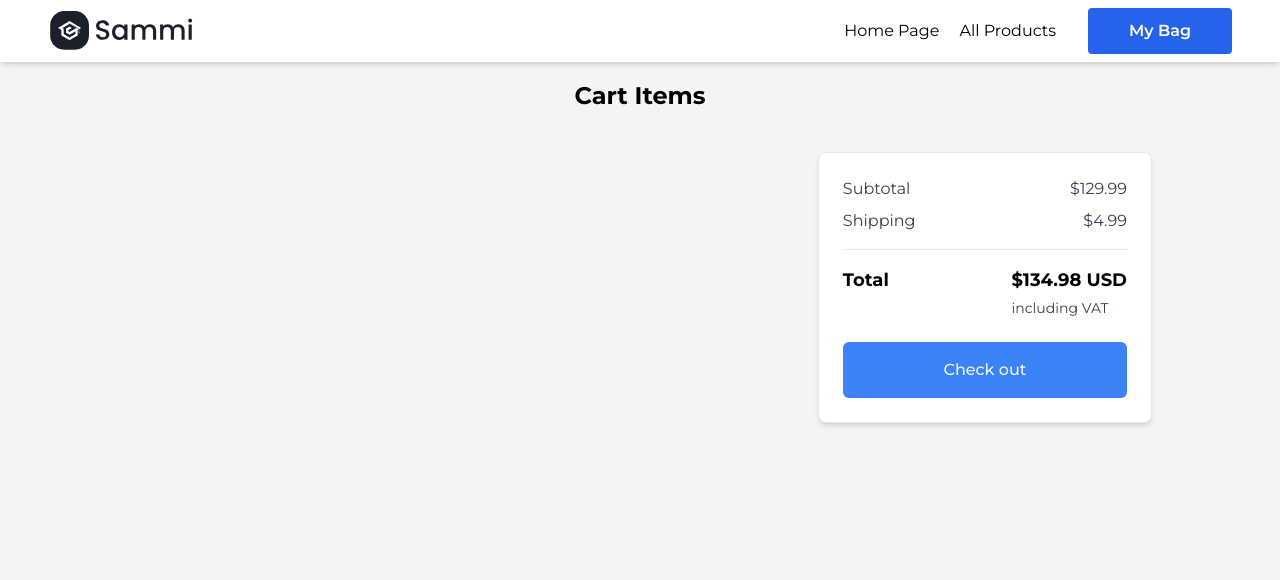
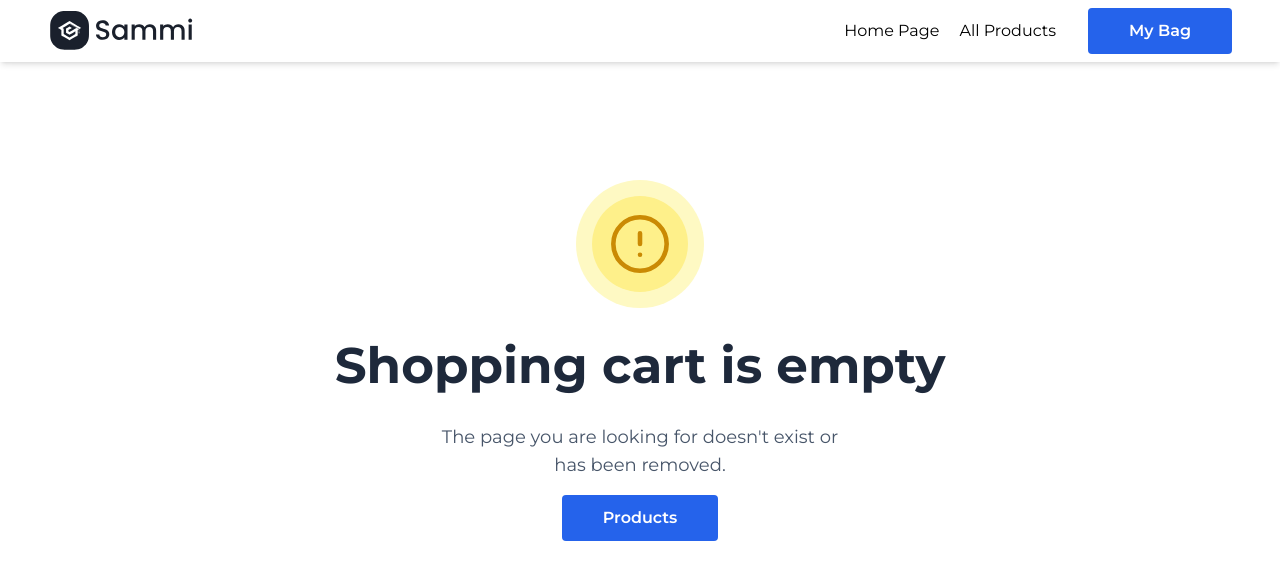
Before and after one commit to erkinovnurjon/clothes-shope, a Next.js app: page /shoppingcard in a window 1280 px wide. Shown: the top 580 px of the page. Built offline with nearby package versions, Linux system fonts and the light colour scheme.

Commit message:
add total price

```diff
--- a/src/app/shoppingcard/page.tsx
+++ b/src/app/shoppingcard/page.tsx
@@ -4,11 +4,13 @@
 import { ProductType } from '@/interfaces';
 import { StarIcon as StarIconOutline } from '@heroicons/react/24/outline';
 import { StarIcon } from '@heroicons/react/24/solid';
-import { useState } from 'react';
+import Link from 'next/link';
+import { useEffect, useState } from 'react';
 
 const ShoppingCart = () => {
+	const [total, setTotal] = useState<number>(0);
 	const [products, setProducts] = useState<ProductType[]>(
-		JSON.parse(localStorage.getItem('carts') || '[]')
+		JSON.parse(localStorage.getItem('carts') as string) || []
 	);
 
 	const removeProduct = (id: number) => {
@@ -25,13 +27,15 @@
 					quantity: product.quantity + 1,
 				};
 			}
+
 			return product;
 		});
+
 		localStorage.setItem('carts', JSON.stringify(updatedCart));
 		setProducts(updatedCart);
 	};
 
-	const handleDeclerement = (id: number) => {
+	const handleDecrement = (id: number) => {
 		const existProduct = products.find(product => product.id === id);
 
 		if (existProduct?.quantity === 1) {
@@ -44,6 +48,7 @@
 						quantity: product.quantity - 1,
 					};
 				}
+
 				return product;
 			});
 
@@ -52,7 +57,17 @@
 		}
 	};
 
+	useEffect(() => {
+		const total = products.reduce((acc, item) => {
+			return acc + item.price * item.quantity;
+		}, 0);
+
+		setTotal(total);
+	}, [products]);
+
 	return (
+		<>
+			{products.length ? (
 				<div className='h-screen bg-gray-100 pt-20'>
 					<h1 className='mb-10 text-center text-2xl font-bold'>
 						Cart Items
@@ -81,7 +96,9 @@
 													<div className='flex items-center ml-2 mr-6'>
 														{Array.from(
 															{
-														length: Math.floor(product.rating.rate),
+																length: Math.floor(
+																	product.rating.rate
+																),
 															},
 															(_, i) => (
 																<StarIcon
@@ -112,10 +129,11 @@
 										<div className='mt-4 flex justify-between sm:space-y-6 sm:mt-0 sm:block sm:space-x-6'>
 											<div className='flex items-center border-gray-100'>
 												<span
-											onClick={() => handleDeclerement(product.id)}
 													className='cursor-pointer rounded-l bg-gray-100 py-1 px-3.5 duration-100 hover:bg-blue-500 hover:text-blue-50'
+													onClick={() => handleDecrement(product.id)}
 												>
-											{' - '}
+													{' '}
+													-{' '}
 												</span>
 												<input
 													className='h-8 w-8 border bg-white text-center text-xs outline-none'
@@ -124,15 +142,18 @@
 													min='1'
 												/>
 												<span
+													className='cursor-pointer rounded-r bg-gray-100 py-1 px-3 duration-100 hover:bg-blue-500 hover:text-blue-50'
 													onClick={() => handleIncrement(product.id)}
-											className='cursor-pointer rounded-r bg-gray-100 py-1 px-3 duration-100 hover-bg-blue-500 hover-text-blue-50'
 												>
-											{' + '}
+													{' '}
+													+{' '}
 												</span>
 											</div>
 											<div className='flex items-center space-x-4'>
 												<p className='text-sm'>
-											{product.price.toLocaleString('en-US', {
+													{(
+														product.price * product.quantity
+													).toLocaleString('en-US', {
 														style: 'currency',
 														currency: 'usd',
 													})}
@@ -143,8 +164,8 @@
 													viewBox='0 0 24 24'
 													stroke-width='1.5'
 													stroke='currentColor'
+													className='h-5 w-5 cursor-pointer duration-150 hover:text-red-500'
 													onClick={() => removeProduct(product.id)}
-											className='h-5 w-5 cursor-pointer duration-150 hover:text-red-500'
 												>
 													<path
 														stroke-linecap='round'
@@ -161,26 +182,79 @@
 						<div className='mt-6 h-full rounded-lg border bg-white p-6 shadow-md md:mt-0 md:w-1/3'>
 							<div className='mb-2 flex justify-between'>
 								<p className='text-gray-700'>Subtotal</p>
-						<p className='text-gray-700'>$129.99</p>
+								<p className='text-gray-700'>
+									{total.toLocaleString('en-US', {
+										currency: 'usd',
+										style: 'currency',
+									})}
+								</p>
 							</div>
 							<div className='flex justify-between'>
 								<p className='text-gray-700'>Shipping</p>
-						<p className='text-gray-700'>$4.99</p>
+								<p className='text-gray-700'>
+									{(10).toLocaleString('en-US', {
+										currency: 'usd',
+										style: 'currency',
+									})}
+								</p>
 							</div>
 							<hr className='my-4' />
 							<div className='flex justify-between'>
 								<p className='text-lg font-bold'>Total</p>
 								<div className=''>
-							<p className='mb-1 text-lg font-bold'>$134.98 USD</p>
-							<p className='text-sm text-gray-700'>including VAT</p>
+									<p className='mb-1 text-lg font-bold'>
+										{(total + 10).toLocaleString('en-US', {
+											currency: 'usd',
+											style: 'currency',
+										})}
+									</p>
+									<p className='text-sm text-gray-700'>
+										including VAT
+									</p>
 								</div>
 							</div>
-					<button className='mt-6 w-full rounded-md bg-blue-500 py-4 font-medium text-blue-50 hover:bg-blue-600'>
+							<button className='mt-6 w-full rounded-md bg-blue-500 py-4 font-medium  text-blue-50 hover:bg-blue-600'>
 								Check out
 							</button>
 						</div>
 					</div>
 				</div>
+			) : (
+				<div className='flex h-[calc(100vh-80px)] items-center justify-center p-5 bg-white w-full'>
+					<div className='text-center'>
+						<div className='inline-flex rounded-full bg-yellow-100 p-4'>
+							<div className='rounded-full stroke-yellow-600 bg-yellow-200 p-4'>
+								<svg
+									className='w-16 h-16'
+									viewBox='0 0 28 28'
+									fill='none'
+									xmlns='http://www.w3.org/2000/svg'
+								>
+									<path
+										d='M14.0002 9.33337V14M14.0002 18.6667H14.0118M25.6668 14C25.6668 20.4434 20.4435 25.6667 14.0002 25.6667C7.55684 25.6667 2.3335 20.4434 2.3335 14C2.3335 7.55672 7.55684 2.33337 14.0002 2.33337C20.4435 2.33337 25.6668 7.55672 25.6668 14Z'
+										stroke-width='2'
+										stroke-linecap='round'
+										stroke-linejoin='round'
+									></path>
+								</svg>
+							</div>
+						</div>
+						<h1 className='mt-5 text-[36px] font-bold text-slate-800 lg:text-[50px]'>
+							Shopping cart is empty
+						</h1>
+						<p className='text-slate-600 mt-5 lg:text-lg'>
+							The page you are looking for doesn't exist or <br />
+							has been removed.
+						</p>
+						<Link href={'/products'}>
+							<button className='button bg-blue-600 mt-4 text-white border-transparent hover:border-blue-600 hover:bg-transparent hover:text-black'>
+								Products
+							</button>
+						</Link>
+					</div>
+				</div>
+			)}
+		</>
 	);
 };
 
```
Lines whose indentation alone changed are shown as unchanged.
